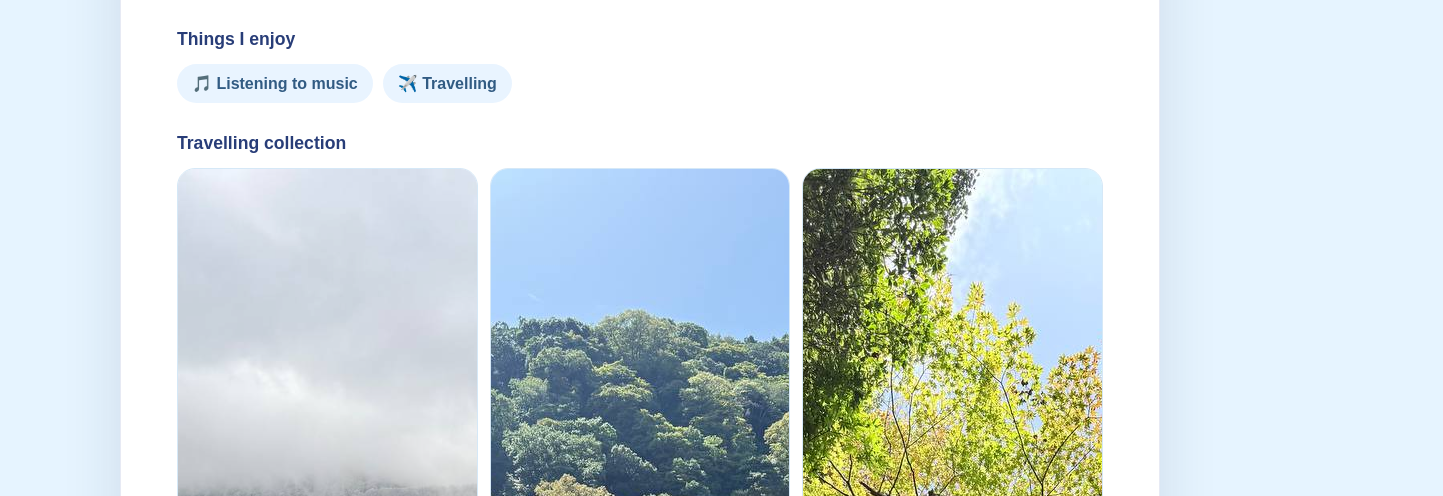
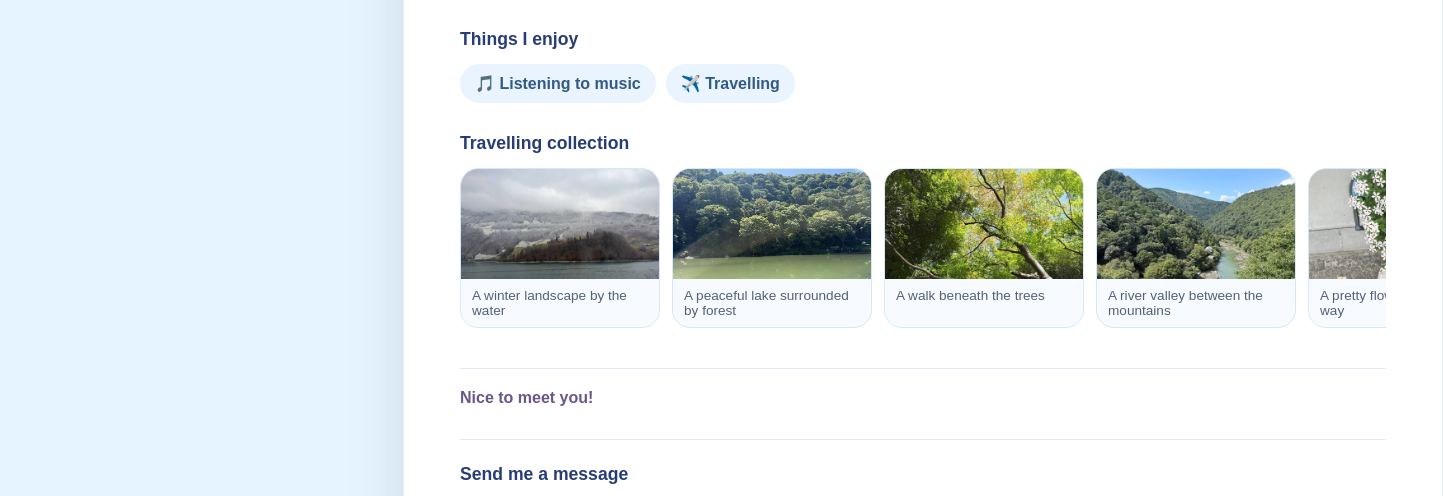
Before and after one commit to chansarat/Profile1, a website: page index.html in a window 1280 px wide. Shown: the part 253-749 px from the top of the page, 1443 px wide, since content can reach past the window. Drawn offline with Linux system fonts and the light colour scheme.

Commit message:
update the photo into smaller especially the height and only one line with scrolling option

```diff
--- a/index.html
+++ b/index.html
@@ -91,8 +91,13 @@
 
       .travel-gallery {
         display: grid;
-        grid-template-columns: repeat(auto-fit, minmax(min(100%, 260px), 1fr));
+        grid-auto-columns: minmax(200px, 240px);
+        grid-auto-flow: column;
         gap: 12px;
+        overflow-x: auto;
+        padding-bottom: 8px;
+        overscroll-behavior-inline: contain;
+        scroll-snap-type: x mandatory;
       }
 
       .travel-gallery figure {
@@ -101,12 +106,13 @@
         border: 1px solid #d5e8f7;
         border-radius: 18px;
         background: #f7fbff;
+        scroll-snap-align: start;
       }
 
       .travel-gallery img {
         display: block;
         width: 100%;
-        aspect-ratio: 16 / 9;
+        height: 110px;
         object-fit: cover;
       }
 
@@ -203,7 +209,7 @@
 
       <section class="travel-section" aria-labelledby="travel-heading">
         <h2 id="travel-heading">Travelling collection</h2>
-        <div class="travel-gallery">
+        <div class="travel-gallery" role="region" aria-label="Travel photos" tabindex="0">
           <figure>
             <img
               src="images/travel-photo.png"
```
